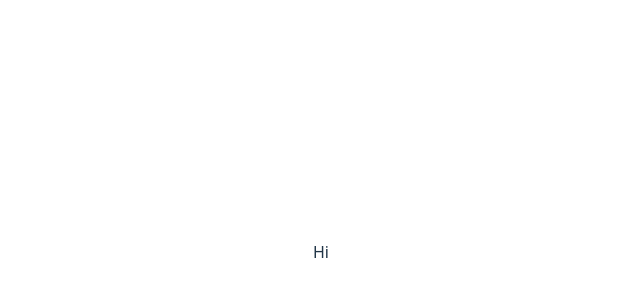
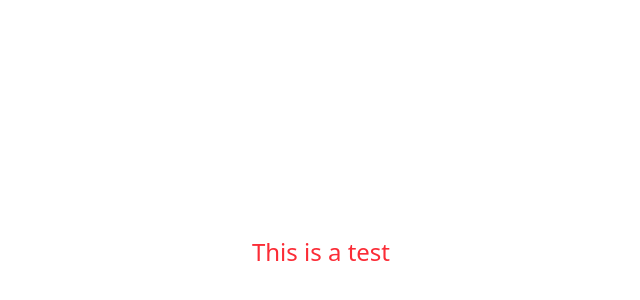
Before and after one commit to SwissvaleScrapbook/swissvalescrapbook.github.io, a React (Vite) app: page / in a window 1280 px wide. Shown: the part 148-448 px from the top of the page, without its empty margins (319-959 px from the left). Built offline with nearby package versions, Linux system fonts and the light colour scheme.

Commit message:
Home renamed

```diff
--- a/src/App.tsx
+++ /dev/null
@@ -1,12 +0,0 @@
-import './App.css'
-
-function App() {
-
-  return (
-    <div>
-        Hi
-    </div>
-  )
-}
-
-export default App
--- /dev/null
+++ b/src/Home.tsx
@@ -0,0 +1,12 @@
+import './App.css'
+
+function Home() {
+
+  return (
+    <div className="text-2xl text-red-500 w-full h-full flex justify-center content-center">
+        This is a test
+    </div>
+  )
+}
+
+export default Home
--- a/src/main.tsx
+++ b/src/main.tsx
@@ -1,13 +1,13 @@
 import { createRoot } from 'react-dom/client'
 import './index.css'
-import App from './App.tsx'
+import Home from './Home.tsx'
 import { HashRouter, Routes, Route } from "react-router";
 
 
 createRoot(document.getElementById('root')!).render(
     <HashRouter>
         <Routes>
-            <Route path="/" element={<App />} />
+            <Route path="/" element={<Home />} />
         </Routes>
     </HashRouter>,
 )
```
